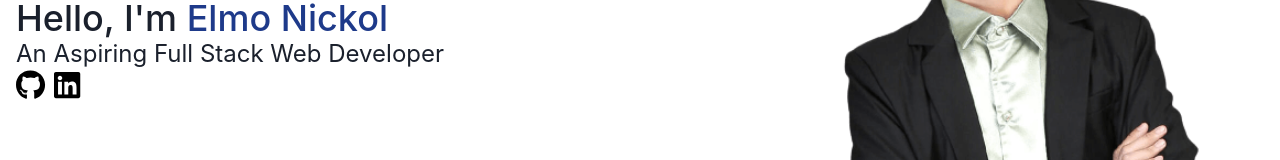
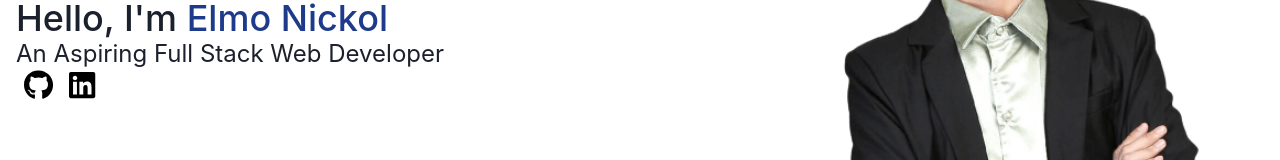
Before and after one commit to elmonickcool/my_portfolio, a Next.js app: page / in a window 1280 px wide. Shown: the part 454-614 px from the top of the page. Built offline with nearby package versions, Linux system fonts and the light colour scheme.

Commit message:
nbsp to mx-2

```diff
--- a/src/components/sections/Hero.jsx
+++ b/src/components/sections/Hero.jsx
@@ -11,8 +11,8 @@ const Hero = () => {
           Hello, I'm <span className="text-blue-900">Elmo Nickol</span>
         </h1>
         <h3 className="text-2xl">An Aspiring Full Stack Web Developer</h3>
-        <FontAwesomeIcon icon={faGithub} className="text-3xl text-black" /> &nbsp;
-        <FontAwesomeIcon icon={faLinkedin} className="text-3xl text-black" />
+        <FontAwesomeIcon icon={faGithub} className="text-3xl text-black mx-2" />
+        <FontAwesomeIcon icon={faLinkedin} className="text-3xl text-black mx-2" />
       </div>
       <div className="flex justify-end flex-1">
         <Image src="/hero.png" width={500} height={500} alt="your-image-alt-text" />
```
